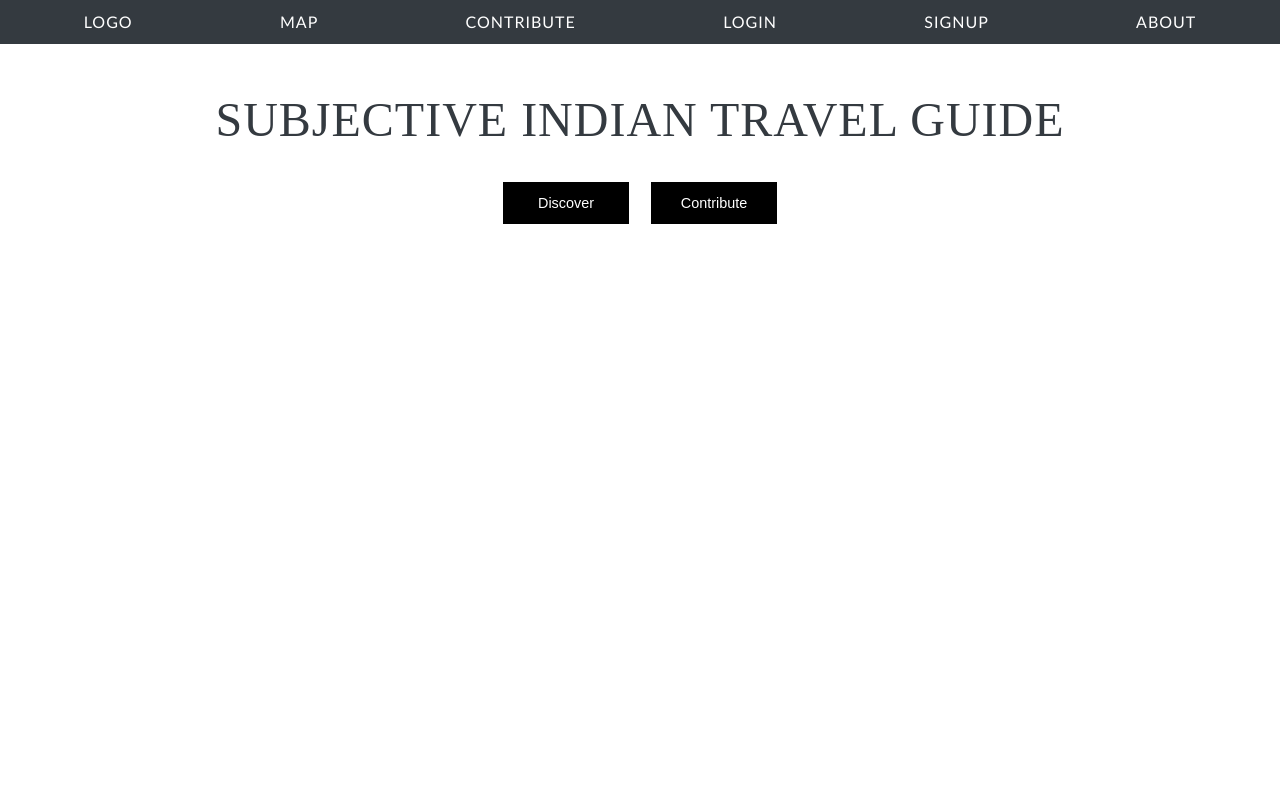
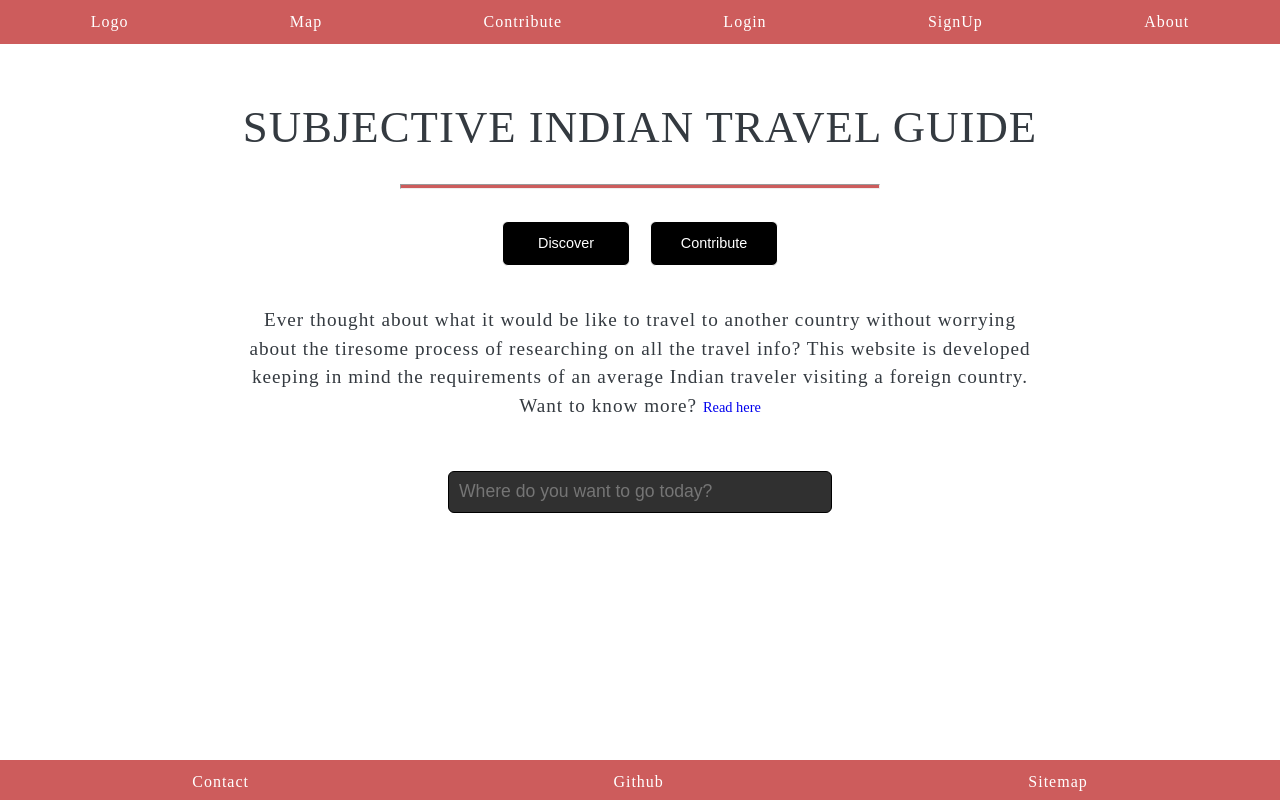
Before and after one commit to AltCampus/indiereis, a React (Create React App) app in the folder client/: page / in a window 1280 px wide. Built offline with nearby package versions, Linux system fonts and the light colour scheme.

Commit message:
add section+footer

```diff
--- a/client/src/App.js
+++ b/client/src/App.js
@@ -2,6 +2,8 @@ import React, { Component } from 'react';
 import './stylesheets/index.scss';
 import Header from './components/Header';
 import Hero from './components/Hero';
+import Footer from './components/Footer';
+import CountryInput from './components/CountryInput';
 
 class App extends Component {
   render() {
@@ -9,6 +11,8 @@ class App extends Component {
       <div className="App">
         <Header />
         <Hero />
+        <CountryInput />
+        <Footer />
       </div>
     );
   }
--- /dev/null
+++ b/client/src/components/CountryInput.js
@@ -0,0 +1,15 @@
+import React, {Component} from 'react';
+
+class CountryInput extends React.Component {
+	render() {
+		return(
+			<div className="country-input hero">
+				<fieldarea>
+					<input type="text" placeholder="Where do you want to go today?" name="countryinput"/>
+				</fieldarea>
+			</div>
+		)
+	}
+}
+
+export default CountryInput;
--- /dev/null
+++ b/client/src/components/Footer.js
@@ -0,0 +1,15 @@
+import React from 'react';
+
+const Footer = () => {
+	return (
+		<div className="footer">
+			<div className="menu-items">
+				<a href="">Contact</a>
+				<a href="">Github</a>
+				<a href="">Sitemap</a>
+			</div>
+		</div>
+		)
+}
+
+export default Footer;
--- a/client/src/components/Hero.js
+++ b/client/src/components/Hero.js
@@ -6,10 +6,16 @@ const Hero = () => {
 				<div className="hero">
 					<div className="hero-text">
 						<p>subjective indian travel guide</p>
-						<div className="hero-sub-text">
-							<button className="btn-standard">Discover</button>
-							<button className="btn-standard">Contribute</button>
-						</div>
+						<hr />
+					</div>
+					<div className="hero-sub-text">
+						<button className="btn-standard">Discover</button>
+						<button className="btn-standard">Contribute</button>
+					</div>
+					<div className="hero-info">
+						<p>
+							Ever thought about what it would be like to travel to another country without worrying about the tiresome process of researching on all the travel info? This website is developed keeping in mind the requirements of an average Indian traveler visiting a foreign country. Want to know more? <small><a href="/">Read here</a></small>
+						</p>
 					</div>
 				</div>
 			</React.Fragment>
--- a/client/src/stylesheets/base.css
+++ b/client/src/stylesheets/base.css
@@ -98,4 +98,5 @@ h6 {
 	padding: 10px;
 	font-weight: 500;
 	margin: 10px;
+	border-radius: 6px;
 }
--- a/client/src/stylesheets/index.scss
+++ b/client/src/stylesheets/index.scss
@@ -3,3 +3,4 @@
 @import 'variable';
 @import 'base';
 @import 'landing';
+@import 'mediaquery';
--- a/client/src/stylesheets/landing.css
+++ b/client/src/stylesheets/landing.css
@@ -1,7 +1,7 @@
 /*Menu section*/
 
 .menu{
-	background: var(--gray-dark);
+	background: var(--indianred);
 }
 .menu-items{
 	display: flex;
@@ -9,8 +9,8 @@
 	padding: 10px;
 	letter-spacing: 1px;
 	font-size: 1rem;
-	font-family: var(--font-family-fallback);
-	text-transform: uppercase;
+	font-family: var(--font-family-default);
+	/*text-transform: uppercase;*/
 }
 .menu-items a{
 	color: var(--white);
@@ -19,13 +19,57 @@
 /*Hero Section*/
 
 .hero{
-	margin: 40px auto;
+	margin: 50px auto;
 	text-align: center;
+	width: 800px;
+	/*background: var(--steelblue); */
+	font-family: var(--font-family-default);
+	display: flex;
+	flex-direction: column;
 }
 .hero-text{
 	text-transform: uppercase;
-	/*text-decoration: underline;*/
-	font-family: var(--font-family-default);
-	font-size: 3rem;
+	font-size: 2.8rem;
 	letter-spacing: 1px;
 }
+.hero-sub-text{
+	margin-bottom: 30px;
+}
+.hero-text hr{
+	width: 60%;
+	height: 5px;
+	background: var(--indianred);
+}
+.hero-info p{
+	font-size: 1.2rem;
+	letter-spacing: 1px;
+}
+small a{
+	font-size: 0.9rem;
+	letter-spacing: 0;
+}
+
+/* Country-input section*/
+.country-input input{
+	width: 24rem;
+	height: 2.6rem;
+	border: 1px solid black;
+	border-radius: 6px;
+	padding: 10px;
+	font-size: 1.1rem;
+	background: #303030;
+	color: #ACACAC;
+}
+
+/*Footer Section*/
+
+.footer{
+	position:fixed;
+  bottom:0;
+  width:100%;
+  height:40px;
+	background: var(--indianred);
+}
+.footer-items a{
+	color: var(--white);
+}
--- /dev/null
+++ b/client/src/stylesheets/mediaquery.css
@@ -0,0 +1 @@
+/*@media (min-width: 800px)*/
--- a/client/src/stylesheets/variable.css
+++ b/client/src/stylesheets/variable.css
@@ -3,10 +3,13 @@
 	--blue: #007bff;
 	--steelblue: #4682b4;
 	--midnightblue: #191970;
+	--ateneoblue: #003a6c;
+	--offwhite:#ACACAC;
 	--indigo: #6610f2;
 	--purple: #6f42c1;
 	--pink: #e83e8c;
 	--red: #dc3545;
+	--indianred: #cd5c5c;
 	--orange: #fd7e14;
 	--yellow: #ffc107;
 	--green: #28a745;
```
